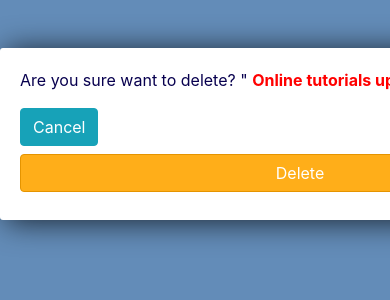
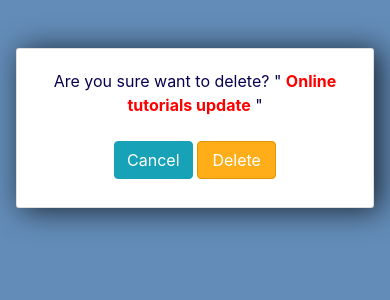
Before and after one commit to amjedsaleel/ToDo, a Django app: page /delete_task/2/ in a window 390 px wide; the page is wider, and only the part inside the window is pictured. Shown: the top 300 px of that part. Run offline with Django 3.2, Linux system fonts and the light colour scheme; data comes from the database, SQL or seed files in the repository; both versions use the stored data as it was after the commit; some libraries are stand-ins or nearby versions.

Commit message:
pages make responsive and make some changes update page, delete page

```diff
--- a/static/style.css
+++ b/static/style.css
@@ -18,7 +18,7 @@
     background-color: #6BA3E8;
 }
 
-    .center-column {
+.card {
     width: 600px;
     margin: 20px auto;
     padding: 20px;
@@ -61,6 +61,20 @@
     color: red;
 }
 
-    .delete-btn {
-        white-space: nowrap;
+#delete-page form {
+    display: inline;
 }
+
+#delete-page .btn {
+    width: 25%;
+}
+
+#update-task .btn-back {
+    background: #845ec2;
+    color: white;
+    width: 25%;
+}
+
+#update-task .btn {
+    width: 25%;
+}
--- a/tasks/templates/tasks/delete.html
+++ b/tasks/templates/tasks/delete.html
@@ -1,16 +1,17 @@
 {% extends 'base.html' %}
 {% block title %}Delete task{% endblock %}
 {% block content %}
-    <div class="center-column mt-5">
-
-        <p>Are you sure want to delete? " <span class="delete-task"><b>{{ task }}</b></span> "</p>
-        <div class= "delete-btn">
-            <a class="btn btn-info" href="{% url 'list' %}">Cancel</a>
-            <form method="post" action="">
-                {% csrf_token %}
-                <input class="btn btn-danger" type="submit" name="Conform" value="Delete">
-            </form>
+    <div class="row text-center " id="delete-page">
+        <div class="card col-11 col-sm-11 col-md-4  mt-5">
+            <p>Are you sure want to delete? " <span class="delete-task"><b>{{ task }}</b></span> "</p>
+            <div class="delete-btn">
+                <a class="btn btn-info" href="{% url 'list' %}">Cancel</a>
+                <form method="post">
+                    {% csrf_token %}
+                    <input class="btn btn-danger" type="submit" name="Conform"
+                           value="Delete">
+                </form>
+            </div>
         </div>
-
     </div>
 {% endblock %}
--- a/tasks/templates/tasks/list.html
+++ b/tasks/templates/tasks/list.html
@@ -3,14 +3,15 @@
 {% block title %}Tasks{% endblock %}
 
 {% block content %}
-<div class="center-column mt-5">
+<div class="row d-flex justify-content-center">
+    <div class="card col-11 col-sm-11 col-md-6 mt-5 ">
         <form action="/" method="post">
             {% csrf_token %}
             {{ form.title }}
             <input class="btn btn-info" type="submit" name="Create Task" value="submit">
         </form>
 
-    <div class="todo-list">
+        <div class="col-12 col-sm-12 co-md-12 todo-list">
             {% for task in tasks %}
                 <div class="item-row">
                     <a class="btn btn-sm btn-info" href="{% url 'update_task' task.id %}">Update</a>
@@ -25,4 +26,5 @@
             {% endfor %}
         </div>
     </div>
+</div>
 {% endblock %}
--- a/templates/base.html
+++ b/templates/base.html
@@ -9,8 +9,11 @@
     <link rel="stylesheet" href="{% static './style.css' %}">
 </head>
 <body>
-{% block content %}
-{% endblock %}
+<div class="container-fluid">
+    {% block content %}
+    {% endblock %}
+</div>
+
 
 <script src="https://code.jquery.com/jquery-3.5.1.slim.min.js"
         integrity="sha384-DfXdz2htPH0lsSSs5nCTpuj/zy4C+OGpamoFVy38MVBnE+IbbVYUew+OrCXaRkfj"
```
Also changed, not shown: tasks/templates/tasks/update_task.html (+5 -2 lines), db.sqlite3. Lines whose indentation alone changed are shown as unchanged.
